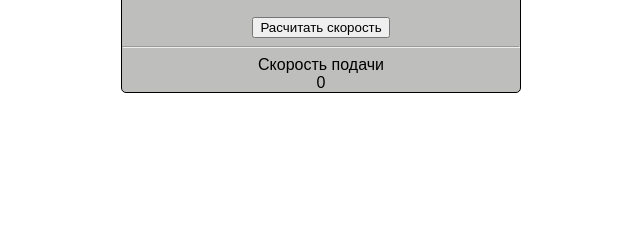
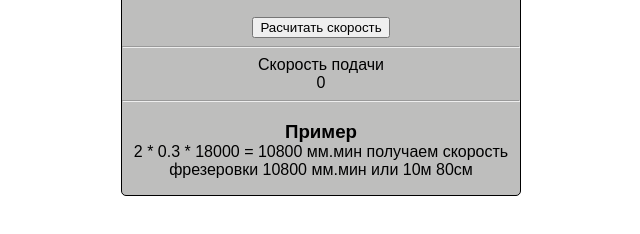
Before and after one commit to MaximMukhin/JS-speedCut, a plain HTML site: page index.html in a window 1280 px wide. Shown: the part 148-382 px from the top of the page, without its empty margins (319-959 px from the left). Drawn offline with Linux system fonts and the light colour scheme.

Commit message:
add example

```diff
--- a/index.html
+++ b/index.html
@@ -12,9 +12,7 @@
    <title>SpeedCut</title>
 </head>
 
-
 <header class="header">
-
    <h3>SpeedCut</h3>
    <div>
 
@@ -36,11 +34,17 @@
       </div>
 
       <button class="btn-cut">Расчитать скорость</button>
-   <hr>
+      <hr>
       <div>Скорость подачи</div>
       <div class="sum-cut-speed">0</div>
    </div>
+   <hr>
+   <div class="help">
+      <h3 style="margin-bottom: 0px;">Пример</h3>
+      <p style="margin-top: 0px;">2 * 0.3 * 18000 = 10800 мм.мин получаем скорость фрезеровки 10800 мм.мин или 10м 80см</p>
+   </div>
 </header>
+
 <body>
 
    <script src="app.js"></script>
```
